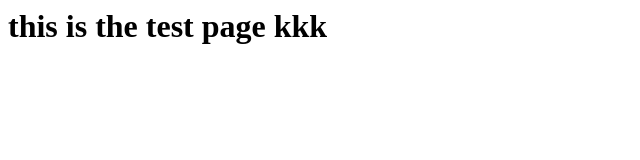
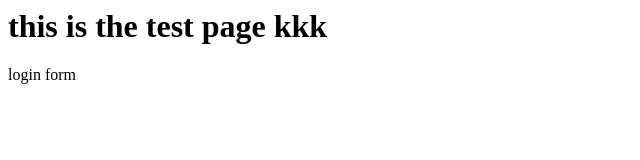
Before and after one commit to Abhijithsai451/myappsample, a plain HTML site: page index.html in a window 1280 px wide. Shown: the full height of the page, 0-640 px from the left. Drawn offline with Linux system fonts and the light colour scheme.

Commit message:
login form

```diff
--- /dev/null
+++ b/dir2/app2.js
@@ -0,0 +1 @@
+console.log("hello");
--- a/index.html
+++ b/index.html
@@ -5,4 +5,7 @@
 <body>
 
 <h1>this is the test page kkk</h1>
+<form>
+login form
+</form>
 </body>
```
Also changed, not shown: login.html (added, +1 -0 lines), log.txt (added).
